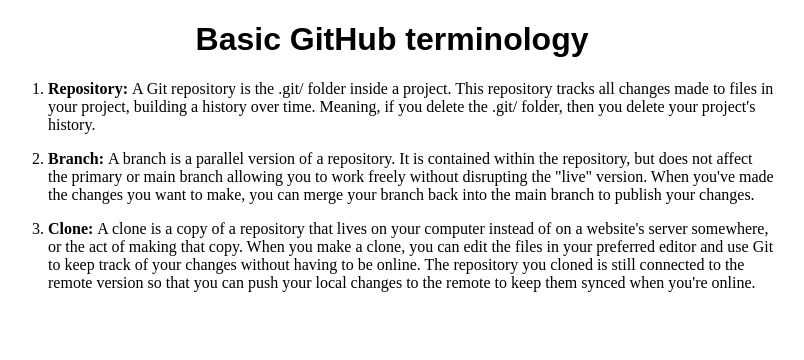
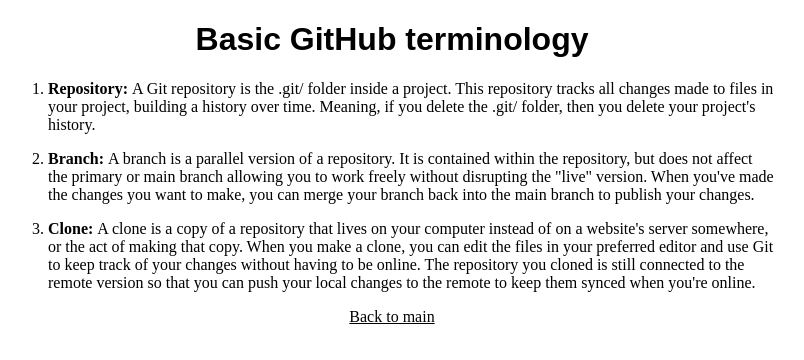
Before and after one commit to bigfbb/versionhantering, a plain HTML site: page terminology.html in a window 1280 px wide. Shown: the whole page, without its empty margins (248-1052 px from the left). Drawn offline with Linux system fonts and the light colour scheme.

Commit message:
add link connected to main

```diff
--- a/terminology.html
+++ b/terminology.html
@@ -16,5 +16,9 @@
          <li><span>Clone: </span>A clone is a copy of a repository that lives on your computer instead of on a website's server somewhere, or the act of making that copy. When you make a clone, you can edit the files in your preferred editor and use Git to keep track of your changes without having to be online. The repository you cloned is still connected to the remote version so that you can push your local changes to the remote to keep them synced when you're online.</li>
       </ol>
    </div>
+
+   <div class="link">
+      <a href="index.html">Back to main</a>
+   </div>
 </body>
 </html>
```
